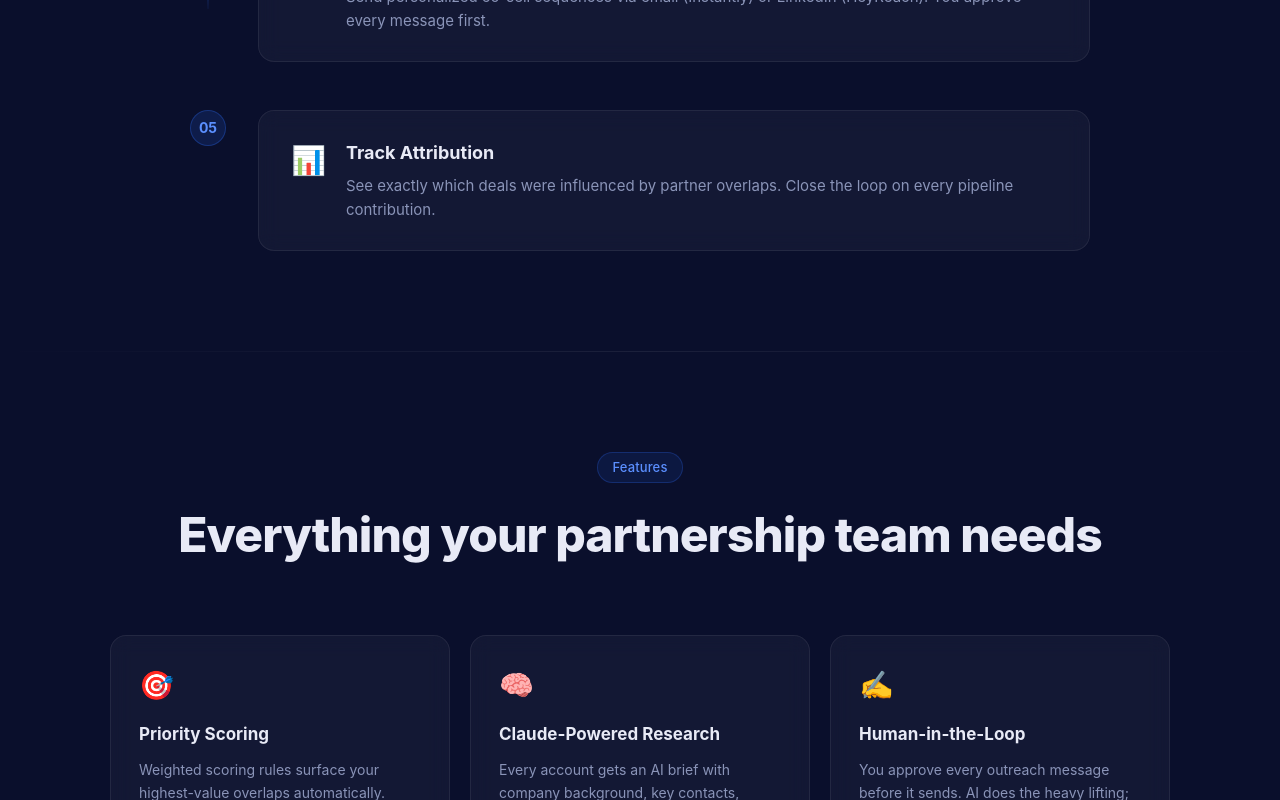
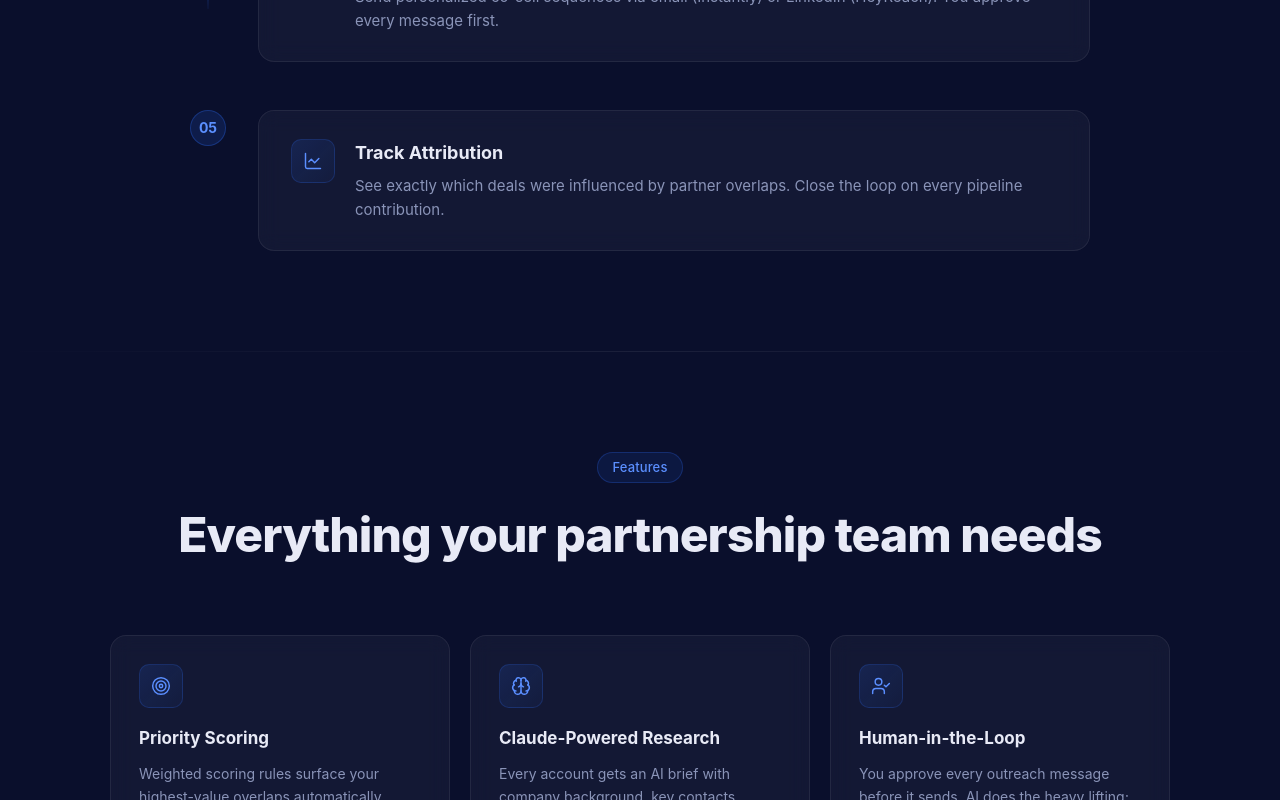
Before and after one commit to BorisM24/eocledai, a Next.js app: page / in a window 1280 px wide. Shown: the part 2740-3540 px from the top of the page. Built offline with nearby package versions, Linux system fonts and the light colour scheme.

Commit message:
Replace emoji icons with Lucide icons in gradient badges

```diff
--- a/app/page.tsx
+++ b/app/page.tsx
@@ -1,6 +1,41 @@
 "use client";
 
 import { useState, FormEvent } from "react";
+import {
+  Link2,
+  Zap,
+  Sparkles,
+  Send,
+  LineChart,
+  Target,
+  Brain,
+  UserCheck,
+  RefreshCw,
+  Mails,
+  TrendingUp,
+  type LucideIcon,
+} from "lucide-react";
+
+function IconBadge({ Icon }: { Icon: LucideIcon }) {
+  return (
+    <div
+      style={{
+        width: 44,
+        height: 44,
+        borderRadius: 10,
+        background:
+          "linear-gradient(135deg, rgba(45,110,247,0.15), rgba(45,110,247,0.05))",
+        border: "1px solid rgba(45,110,247,0.2)",
+        display: "flex",
+        alignItems: "center",
+        justifyContent: "center",
+        flexShrink: 0,
+      }}
+    >
+      <Icon size={20} strokeWidth={1.75} color="#5b8fff" />
+    </div>
+  );
+}
 
 const LOOPS_ENDPOINT =
   "https://app.loops.so/api/newsletter-form/cmmo0aiq02lh0i3kqvdpjzmp";
@@ -89,67 +124,67 @@ function WaitlistForm({ size = "large" }: { size?: "large" | "small" }) {
   );
 }
 
-const steps = [
+const steps: { n: string; Icon: LucideIcon; title: string; desc: string }[] = [
   {
     n: "01",
-    icon: "🔗",
+    Icon: Link2,
     title: "Connect Crossbeam",
     desc: "Link your Crossbeam instance in seconds via API. ECOLED instantly syncs all your partner overlap accounts.",
   },
   {
     n: "02",
-    icon: "⚡",
+    Icon: Zap,
     title: "Score Your Overlaps",
     desc: "A configurable scoring engine ranks accounts by fit, intent, and partnership stage — no more spreadsheet guessing.",
   },
   {
     n: "03",
-    icon: "🤖",
+    Icon: Sparkles,
     title: "AI Research Briefs",
     desc: "One click generates a full account brief: company summary, buyer personas, partner angle, and custom talking points.",
   },
   {
     n: "04",
-    icon: "📬",
+    Icon: Send,
     title: "Launch Co-Sell Outreach",
     desc: "Send personalized co-sell sequences via email (Instantly) or LinkedIn (HeyReach). You approve every message first.",
   },
   {
     n: "05",
-    icon: "📊",
+    Icon: LineChart,
     title: "Track Attribution",
     desc: "See exactly which deals were influenced by partner overlaps. Close the loop on every pipeline contribution.",
   },
 ];
 
-const features = [
+const features: { Icon: LucideIcon; title: string; desc: string }[] = [
   {
-    icon: "🎯",
+    Icon: Target,
     title: "Priority Scoring",
     desc: "Weighted scoring rules surface your highest-value overlaps automatically. Focus on accounts that will close, not just accounts that exist.",
   },
   {
-    icon: "🧠",
+    Icon: Brain,
     title: "Claude-Powered Research",
     desc: "Every account gets an AI brief with company background, key contacts, partnership angle, and ready-to-use talking points.",
   },
   {
-    icon: "✍️",
+    Icon: UserCheck,
     title: "Human-in-the-Loop",
     desc: "You approve every outreach message before it sends. AI does the heavy lifting; you stay in control of your relationships.",
   },
   {
-    icon: "🔄",
+    Icon: RefreshCw,
     title: "Auto-Sync Every 6 Hours",
     desc: "Crossbeam data stays fresh automatically. New overlaps surface in real time — no manual exports, ever.",
   },
   {
-    icon: "📤",
+    Icon: Mails,
     title: "Multi-Channel Outreach",
     desc: "Email via Instantly or LinkedIn via HeyReach — your choice. One workflow, two channels, full attribution.",
   },
   {
-    icon: "📈",
+    Icon: TrendingUp,
     title: "Pipeline Attribution",
     desc: "Know exactly which partner overlaps are moving pipeline. Prove the ROI of your partnership program with hard data.",
   },
@@ -448,7 +483,7 @@ export default function Home() {
                 </div>
                 {/* Right: content */}
                 <div className="card card-hover" style={{ flex: 1, padding: "28px 32px", display: "flex", gap: 20, alignItems: "flex-start" }}>
-                  <span style={{ fontSize: 28 }}>{step.icon}</span>
+                  <IconBadge Icon={step.Icon} />
                   <div>
                     <h3 style={{ fontSize: 18, fontWeight: 700, marginBottom: 8 }}>{step.title}</h3>
                     <p style={{ color: "var(--text-muted)", fontSize: 15, lineHeight: 1.6 }}>{step.desc}</p>
@@ -474,7 +509,9 @@ export default function Home() {
           <div style={{ display: "grid", gridTemplateColumns: "repeat(auto-fit, minmax(300px, 1fr))", gap: 20 }}>
             {features.map((f, i) => (
               <div key={i} className="card card-hover" style={{ padding: "28px 28px" }}>
-                <div style={{ fontSize: 28, marginBottom: 16 }}>{f.icon}</div>
+                <div style={{ marginBottom: 18 }}>
+                  <IconBadge Icon={f.Icon} />
+                </div>
                 <h3 style={{ fontSize: 17, fontWeight: 700, marginBottom: 10 }}>{f.title}</h3>
                 <p style={{ color: "var(--text-muted)", fontSize: 14, lineHeight: 1.65 }}>{f.desc}</p>
               </div>
--- a/package.json
+++ b/package.json
@@ -9,6 +9,7 @@
     "lint": "eslint"
   },
   "dependencies": {
+    "lucide-react": "^1.14.0",
     "next": "16.2.4",
     "react": "19.2.4",
     "react-dom": "19.2.4"
```
Also changed, not shown: 1 other file (tests, documents, lock files or other folders).
